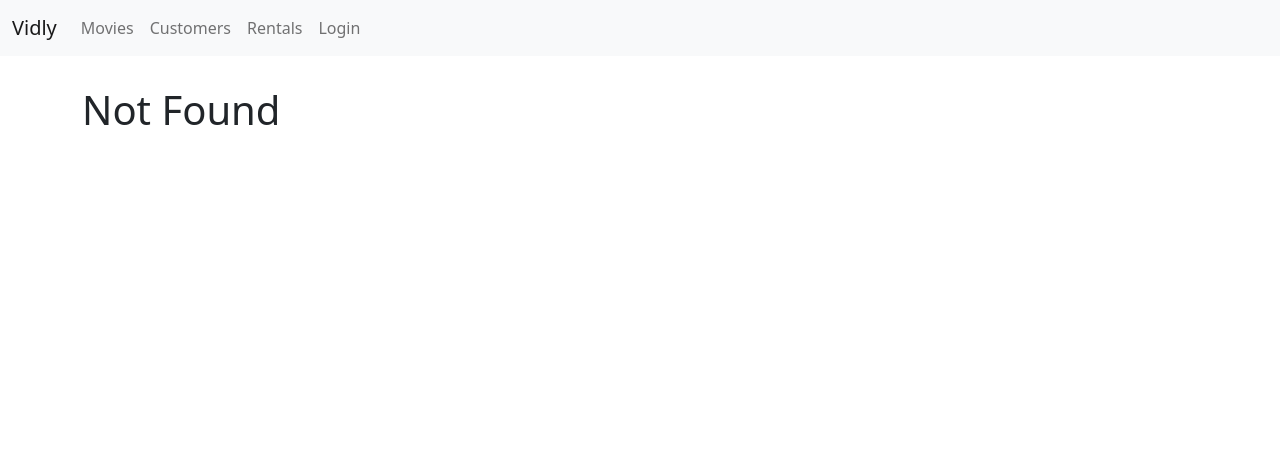
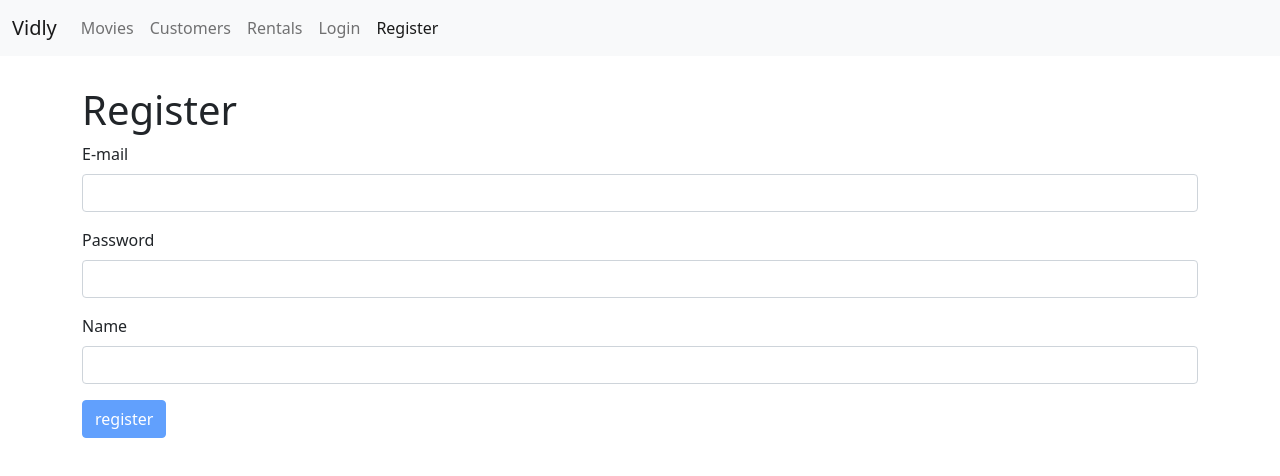
Before and after one commit to jstnhwang/vidly, a React (Create React App) app: page /register in a window 1280 px wide. Before the commit this address led to /not-found. Shown: the top 476 px of the page. Built offline with nearby package versions, Linux system fonts and the light colour scheme.

Commit message:
Implement Registration form

```diff
--- a/src/App.js
+++ b/src/App.js
@@ -6,6 +6,7 @@
 import NotFound from "./components/notFound";
 import NavBar from "./components/navBar";
 import LoginForm from "./components/loginForm";
+import RegisterForm from "./components/registerForm";
 import "./App.css";
 
 function App() {
@@ -14,6 +15,7 @@
       <NavBar />
       <main className="container">
         <Switch>
+          <Route path="/register" component={RegisterForm} />
           <Route path="/login" component={LoginForm} />
           <Route path="/movies/:id" component={MovieForm} />
           <Route path="/movies" component={Movies} />
--- a/src/components/navBar.jsx
+++ b/src/components/navBar.jsx
@@ -41,6 +41,11 @@
                 Login
               </NavLink>
             </li>
+            <li className="nav-item">
+              <NavLink className="nav-link" to="/register">
+                Register
+              </NavLink>
+            </li>
           </ul>
         </div>
       </div>
--- /dev/null
+++ b/src/components/registerForm.jsx
@@ -0,0 +1,36 @@
+import React from "react";
+import Joi from "joi-browser";
+import Form from "./common/form";
+
+class RegisterForm extends Form {
+  state = {
+    data: { email: "", password: "", name: "" },
+    errors: {}
+  };
+
+  schema = {
+    email: Joi.string().email().required(),
+    password: Joi.string().min(5).required(),
+    name: Joi.string().required()
+  };
+
+  doSubmit = () => {
+    console.log("Registered");
+  };
+
+  render() {
+    return (
+      <div>
+        <h1>Register</h1>
+        <form onSubmit={this.handleSubmit}>
+          {this.renderInput("email", "E-mail", "email")}
+          {this.renderInput("password", "Password", "password")}
+          {this.renderInput("name", "Name")}
+          {this.renderButton("register")}
+        </form>
+      </div>
+    );
+  }
+}
+
+export default RegisterForm;
```
